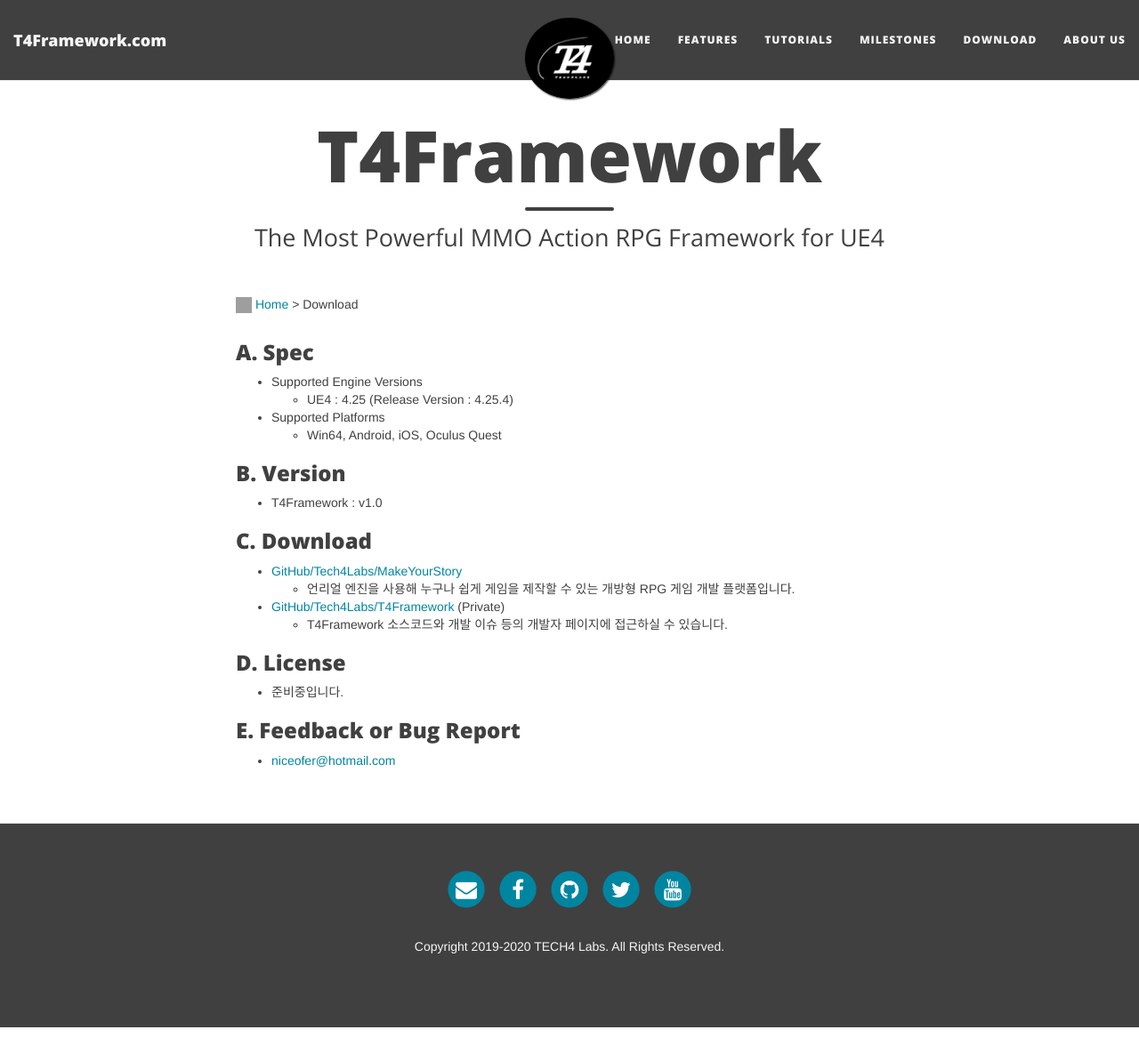
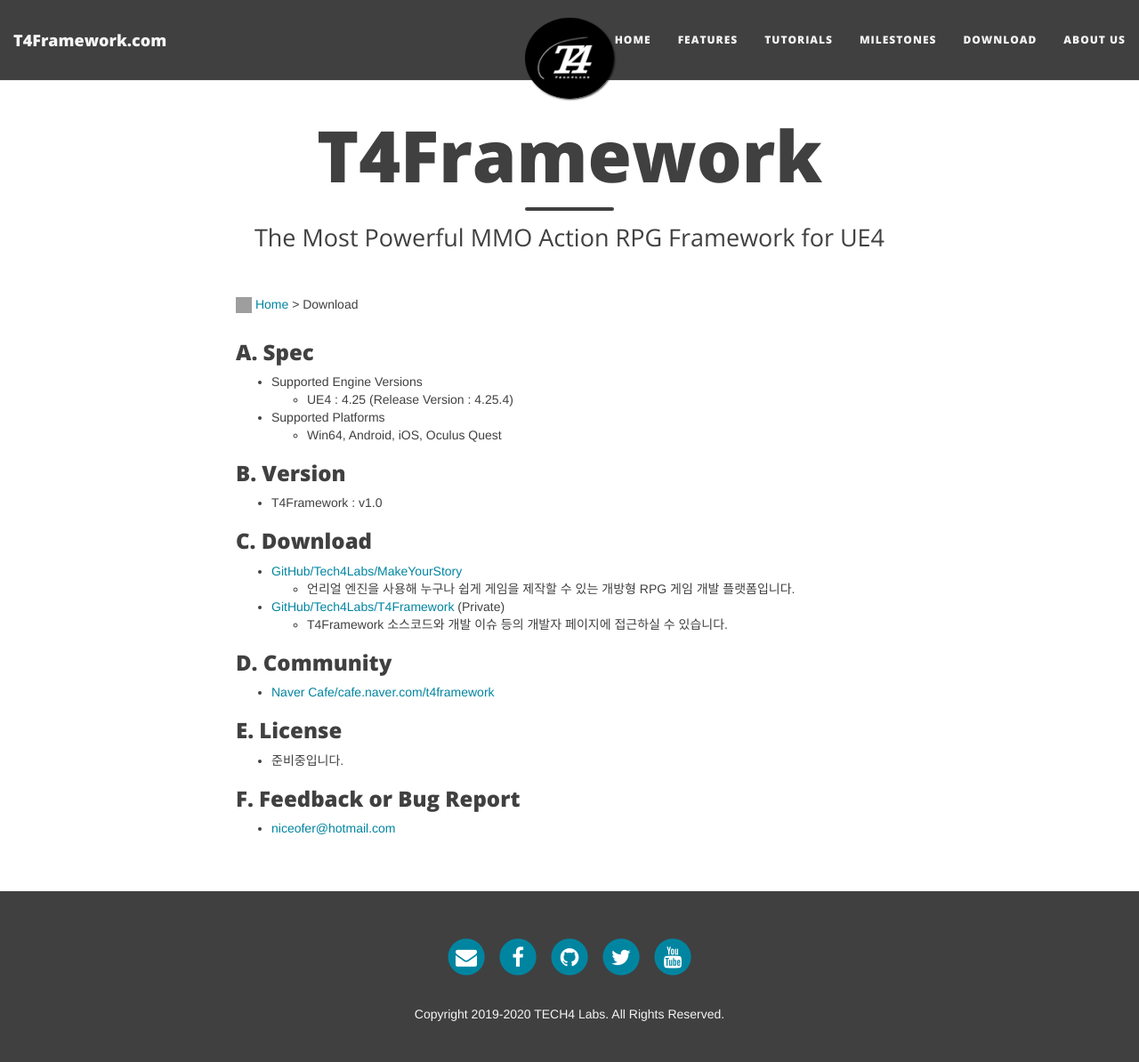
Before and after one commit to T4Framework/T4Framework_WebSite, a Jekyll site: the page built from docs/T4Framework_Download.md, in a window 1280 px wide and 1231 px high. Shown: the top 1194 px of the window at 89% size. Built offline with Jekyll 4.4.1, drawn with Linux system fonts in a browser that asks for light colours; nearby versions of some CDN libraries; grey boxes are pictures that could not be loaded.

Commit message:
Update T4Framework_Download.md

```diff
--- a/docs/T4Framework_Download.md
+++ b/docs/T4Framework_Download.md
@@ -23,10 +23,14 @@
 - [GitHub/Tech4Labs/T4Framework](https://github.com/Tech4Labs/T4Framework) (Private)
   - T4Framework 소스코드와 개발 이슈 등의 개발자 페이지에 접근하실 수 있습니다.
 
-### D. License
+### D. Community
+
+- [Naver Cafe/cafe.naver.com/t4framework](https://cafe.naver.com/t4framework)
+
+### E. License
 
 - 준비중입니다.
 
-### E. Feedback or Bug Report
+### F. Feedback or Bug Report
 
 - <niceofer@hotmail.com>
```
